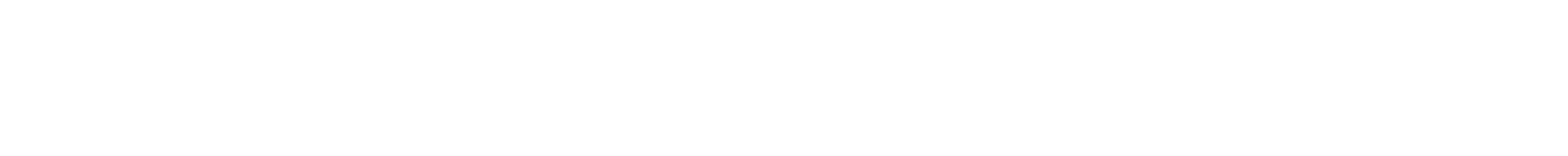
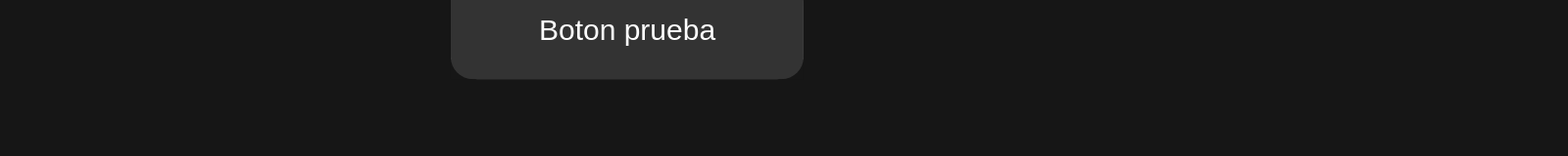
Before and after one commit to Z3T4Dot/devpruebas, a plain HTML site: page src/index.html in a window 1280 px wide. Shown: the whole page at 98% size, 1600 px wide, since content can reach past the window. Drawn offline with Linux system fonts and the light colour scheme.

Commit message:
Commit inicial

```diff
--- a/src/index.html
+++ b/src/index.html
@@ -3,9 +3,10 @@
 <head>
     <meta charset="UTF-8">
     <meta name="viewport" content="width=device-width, initial-scale=1.0">
+    <link rel="stylesheet" href="styles.css">
     <title>Document</title>
 </head>
 <body>
-
+    <button class="btn">Boton prueba</button>
 </body>
 </html>
--- a/src/styles.css
+++ b/src/styles.css
@@ -0,0 +1,68 @@
+html, body {
+    display: flex;
+    justify-content: center;
+    align-items: center;
+    background-color: #161616;
+    overflow: hidden;
+    transform: scale(1.5);
+}
+
+/* Boton */
+.btn {
+    padding: 15px 40px;
+    border: none;
+    outline: none;
+    color: #fff;
+    cursor: pointer;
+    position: relative;
+    z-index: 0;
+    border-radius: 12px;
+}
+
+.btn::after {
+    content: "";
+    z-index: -1;
+    position: absolute;
+    width: 100%;
+    height: 100%;
+    background-color: #333;
+    left: 0;
+    top: 0;
+    border-radius: 10px;
+}
+
+.btn::before {
+    content: "";
+    background: linear-gradient(45deg, #FF0000, #FF7300, #FFFB00, #48FF00, #00FFD5, #002bFF, #FF00C8, #FF0000);
+    position: absolute;
+    top: -2px;
+    left: -2px;
+    background-size: 600%;
+    z-index: -1;
+    width: calc(100% + 4px);
+    height: calc(100% + 4px);
+    filter: blur(8px);
+    animation: glowing 20s linear infinite;
+    transition: opacity .3s ease-in-out;
+    border-radius: 10px;
+    opacity: 0;
+}
+
+@keyframes glowing {
+    0% {background-position: 0 0;}
+    50% {background-position: 400% 0;}
+    100% {background-position: 0 0;}
+}
+
+.btn:hover:before {
+    opacity: 1;
+}
+
+.btn:active::after {
+    background: transparent;
+}
+
+.btn:active {
+    color: #000;
+    font-weight: bold;
+}
```
